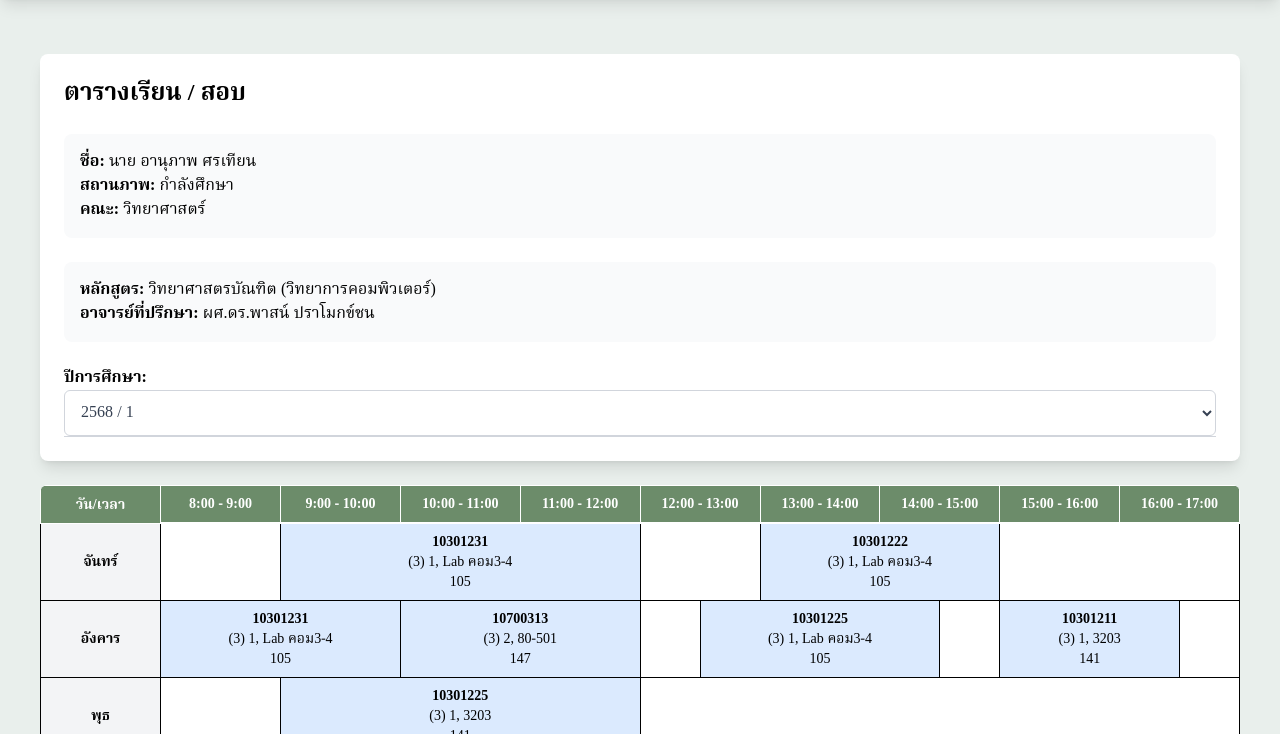
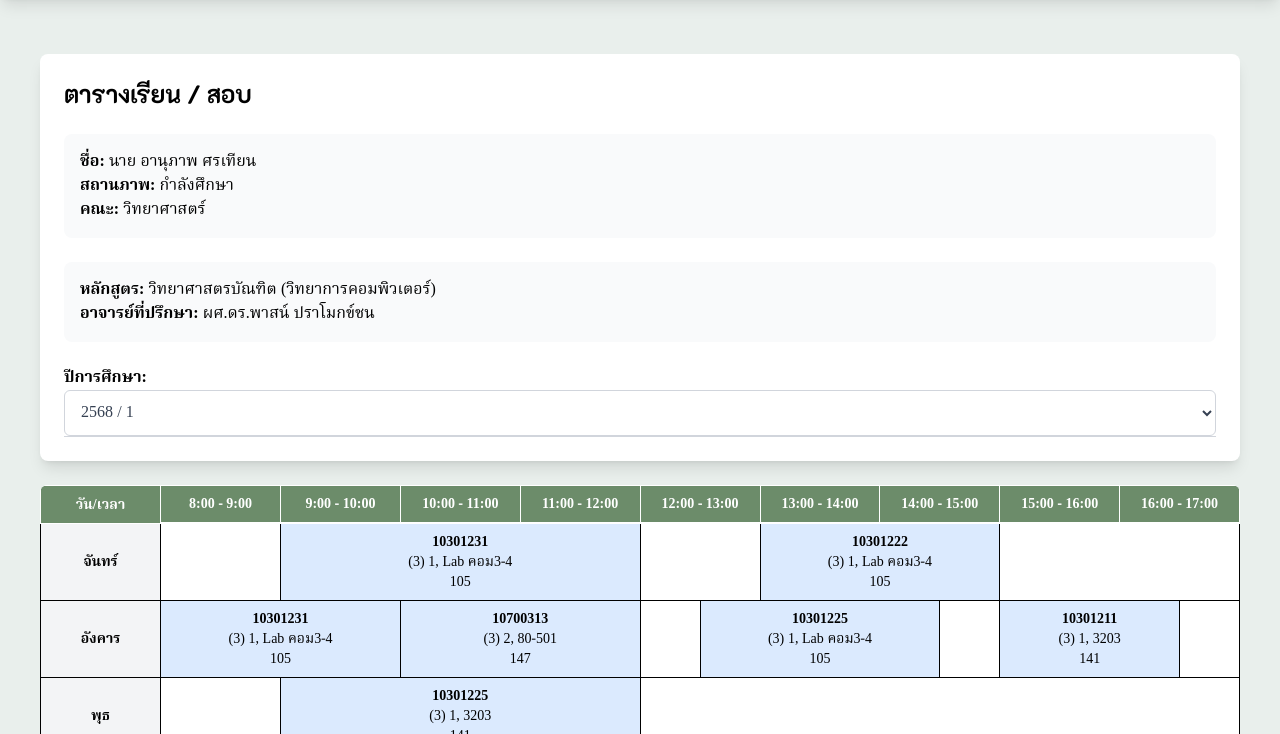
Before and after one commit to Anuphap2/MJU_REG, a website: page pages/students/schedule/index.html in a window 1280 px wide. Shown: the part 66-800 px from the top of the page. Drawn offline with Linux system fonts and the light colour scheme.

Commit message:
update fonts

```diff
--- a/pages/students/schedule/index.html
+++ b/pages/students/schedule/index.html
@@ -74,7 +74,7 @@
             <div class="w-full p-6 rounded-lg">
                 <div class="bg-white mb-6 p-6 md:p-8 rounded-lg shadow-lg">
                     <!-- หัวข้อ -->
-                    <h1 class="text-2xl md:text-3xl font-bold text-gray-800 mb-6">ตารางเรียน / สอบ</h1>
+                    <h1 class="text-2xl md:text-3xl font-bold text-gray-800 mb-6 font-heading">ตารางเรียน / สอบ</h1>
 
                     <!-- ข้อมูลนักศึกษา -->
                     <div class="grid grid-cols-1 md:grid-cols-2 gap-6">
```
